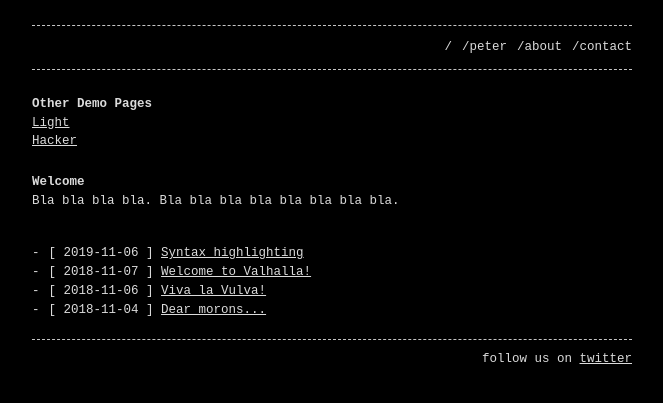
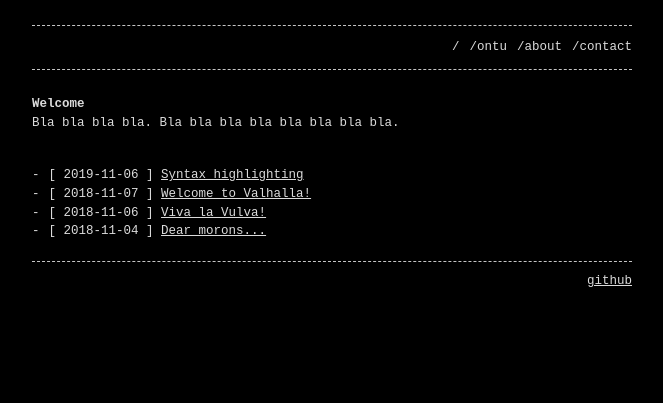
Before and after one commit to 0ntu/blog, a Jekyll site: the page built from index.md, in a window 1280 px wide. Shown: the top 403 px of the page, without its empty margins (308-971 px from the left). Built offline with Jekyll 4.4.1, drawn with Linux system fonts in a browser that asks for light colours.

Commit message:
Add ontu page

```diff
--- a/_config.yml
+++ b/_config.yml
@@ -5,13 +5,13 @@ url: "https://b2a3e8.github.io"
 
 header_pages:
   - index.md
-  - peter.md
+  - ontu.md
   - about.md
   - contact.md
 
 style: dark
 
-footer: 'follow us on <a href="https://twitter.com/">twitter</a>'
+footer: '<a href="https://github.com/0ntu">github</a>'
 
 # Build settings
 markdown: kramdown
--- a/index.md
+++ b/index.md
@@ -4,11 +4,6 @@ layout: home
 permalink: /
 ---
 
-# Other Demo Pages
-
-[Light](https://b2a3e8.github.io/jekyll-theme-console-demo-light/)
-[Hacker](https://b2a3e8.github.io/jekyll-theme-console-demo-hacker/)
-
 # Welcome
 
 Bla bla bla bla. Bla bla bla bla bla bla bla bla.
```
Also changed, not shown: ontu.md (renamed from peter.md, +2 -2 lines).
